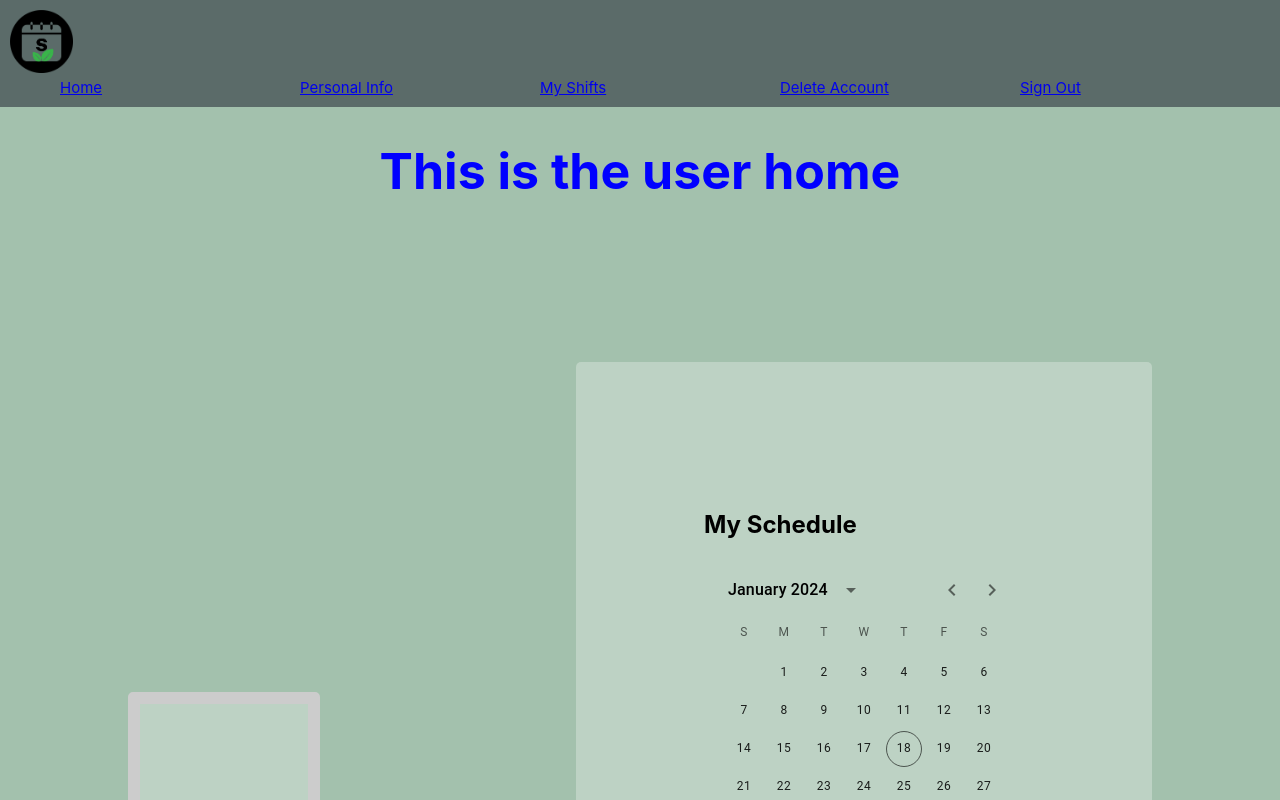
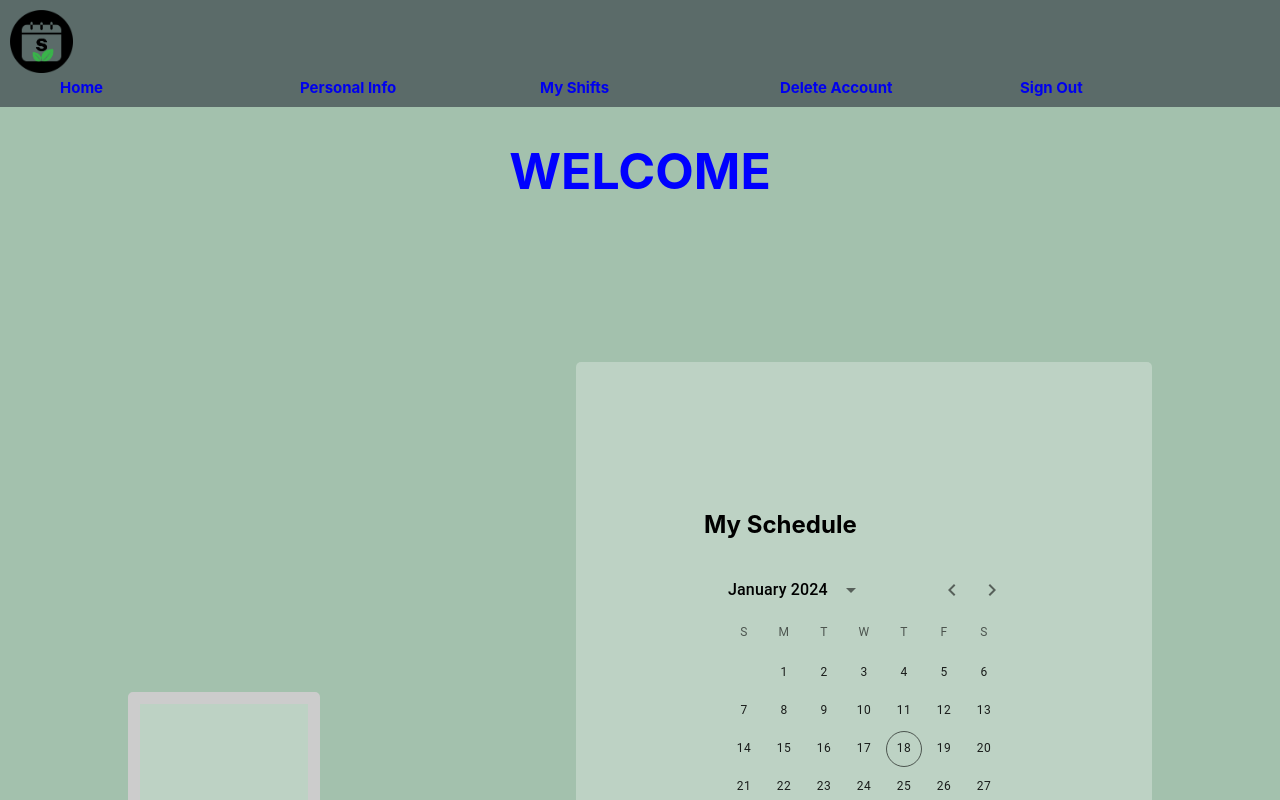
Before and after one commit to mehlia/capstone-project-group-3, a React (Create React App) app in the folder client/schedulism_app/: page /user-home in a window 1280 px wide. Shown: the top 800 px of the page. Built offline with nearby package versions, Linux system fonts and the light colour scheme.

Commit message:
navbar text edited

```diff
--- a/client/schedulism_app/src/component/UserHome.js
+++ b/client/schedulism_app/src/component/UserHome.js
@@ -39,7 +39,7 @@ const UserHome = () => {
 
     return (
         <>
-            <h1> This is the user home   </h1>
+            <h1> WELCOME </h1>
 
             <div className="parent-container">
                 <section className="user-details container">
--- a/client/schedulism_app/src/index.css
+++ b/client/schedulism_app/src/index.css
@@ -99,17 +99,35 @@ body{
   position: sticky;
 
 }
-/* Hello */
+
 .nav ul{
   white-space: nowrap;
   max-width: 1200px;
   margin: 0 auto;
+  list-style: none;
+  font-weight: bold;
 }
 
 .nav li{
   width: 20%;
   display: inline-block;
   font-size: 15px;
+}
+
+.nav a:link {
+  text-decoration: none;
+}
+
+.nav a:visited {
+  text-decoration: none;
+}
+
+.nav a:hover {
+  text-decoration: none;
+}
+
+.nav a:active {
+  text-decoration: none;
 }
 
 /* .nav li a{
@@ -150,7 +168,6 @@ body{
 .user-list-home {
   list-style: none;
   font-weight: bold;
-
 }
 
 .user-list-home li{
```
